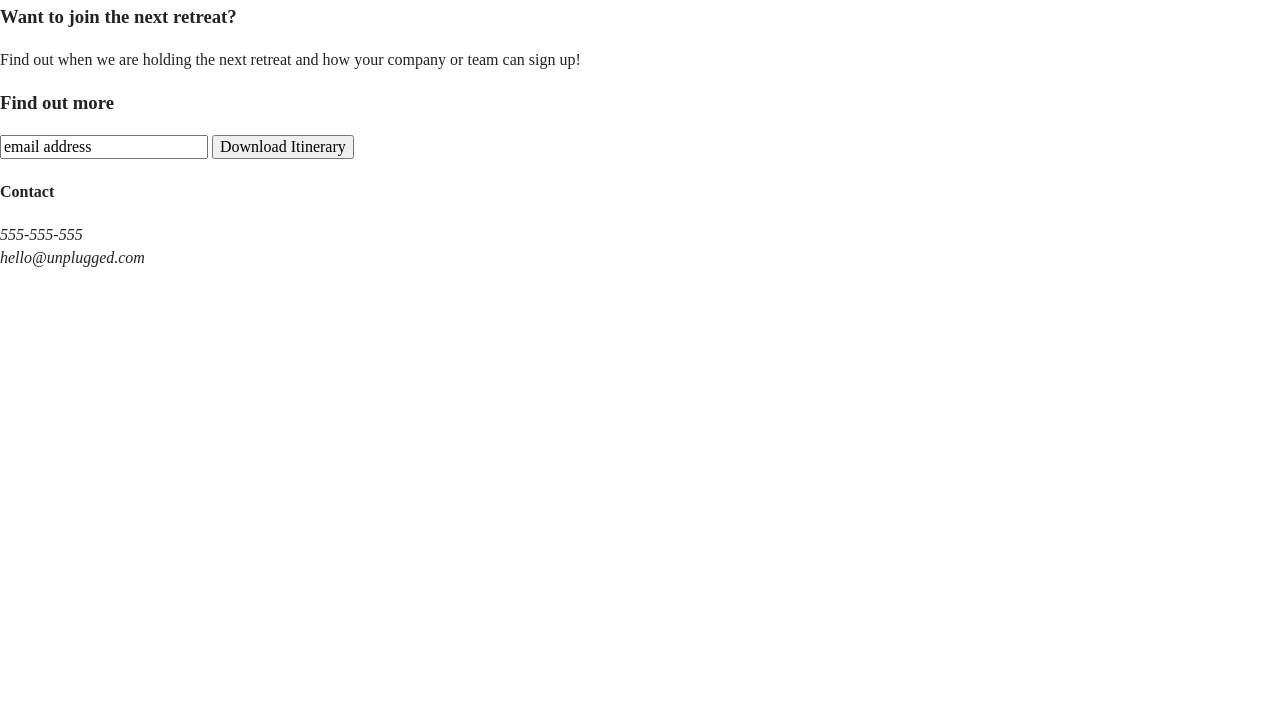
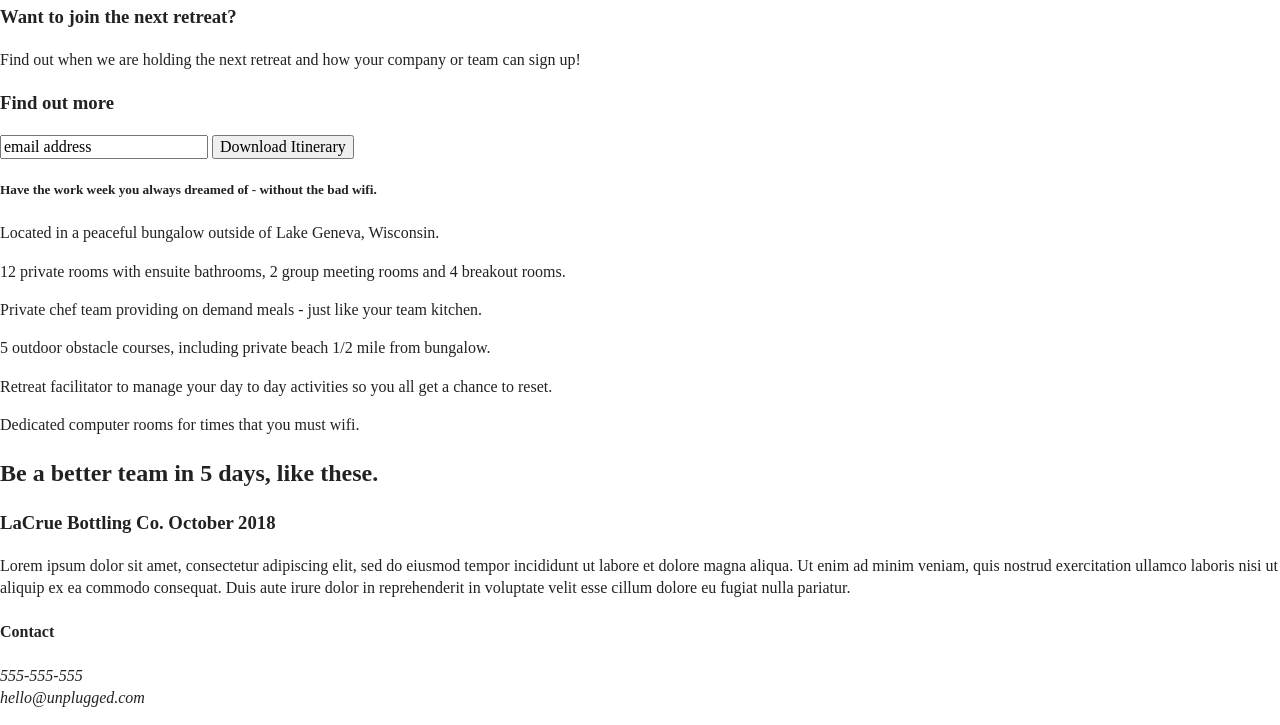
Before and after one commit to nkismail/unplugged-retreat, a website: page index.html in a window 1280 px wide. Shown: the part 168-893 px from the top of the page. Before the commit the page ends 800 px from the top, so only its background shows below. Drawn offline with Linux system fonts and the light colour scheme; files that its build step writes are made by us from their sources; files whose address does not match are found by name.

Commit message:
Content added to both main and reviews section

```diff
--- a/index.html
+++ b/index.html
@@ -59,9 +59,57 @@
           <input type="button" value="Download Itinerary">
         </div>
       </div>
+    </aside>
 
+    <section class="features">
+      <div class="content-wrapper">
+        <h5>Have the work week you always dreamed of - without the bad wifi.</h5>
+          <div class="features">
+            <article>
+              <p class="fontawesome-icon"></p>
+              <p class="features-item-description">Located in a peaceful bungalow  outside of Lake Geneva, Wisconsin.</p>
+              </article>
+              <article>
+              <p class="fontawesome-icon"></p>
+              <p class="features-item-description">12 private rooms with ensuite bathrooms, 2 group meeting rooms and 4 breakout rooms.</p>
+              </article>
+              <article>
+              <p class="fontawesome-icon"></p>
+              <p class="features-item-description">Private chef team providing on demand meals - just like your team kitchen.</p>
+              </article>
+              <article>
+              <p class="fontawesome-icon"></p>
+              <p class="features-item-description">5 outdoor obstacle courses, including private beach 1/2 mile from bungalow.</p>
+              </article>
+              <article>
+              <p class="fontawesome-icon"></p>
+              <p class="features-item-description">Retreat facilitator to manage your day to day activities so you all get a chance to reset.</p>
+              </article>
+              <article>
+              <p class="fontawesome-icon"></p>
+              <p class="features-item-description">Dedicated computer rooms for times that you must wifi.</p>
+              </article>
+          </div>
+      </div>
+    </section>
 
-    </aside>
+    <section class="reviews">
+      <div class="content-wrapper">
+        <h2>Be a better team in 5 days, like these.</h2>
+
+          <article>
+            <div>
+              <h3>LaCrue Bottling Co. October 2018</h3>
+              <p>
+                Lorem ipsum dolor sit amet, consectetur adipiscing elit, sed do eiusmod tempor incididunt ut labore et
+              dolore magna aliqua. Ut enim ad minim veniam, quis nostrud exercitation ullamco laboris nisi ut aliquip
+              ex ea commodo consequat. Duis aute irure dolor in reprehenderit in voluptate velit esse cillum dolore eu
+              fugiat nulla pariatur.
+              </p>
+            </div>
+          </article>
+        </div>
+    </section>
 
   </main> <!-- main wrapper -->
 
```
